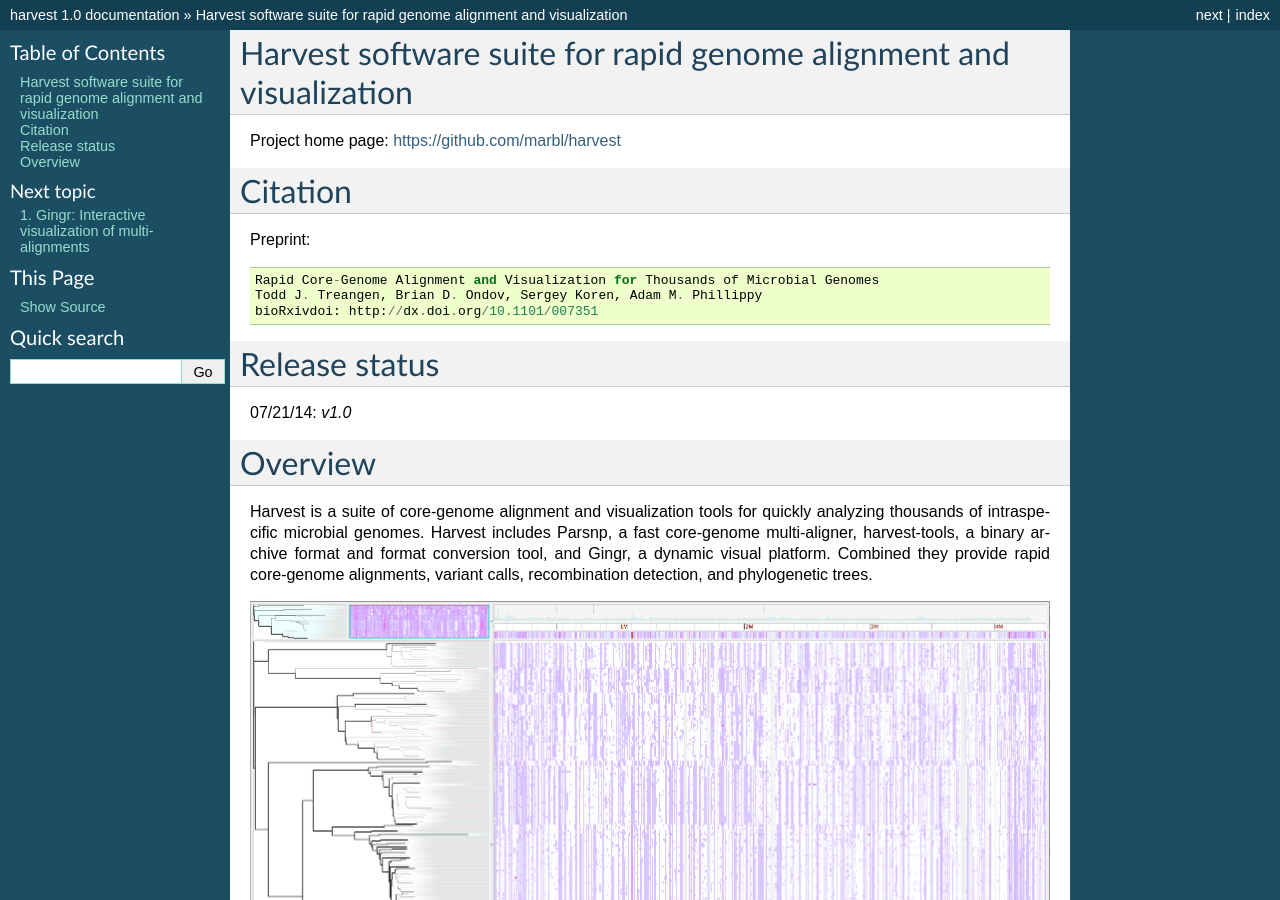
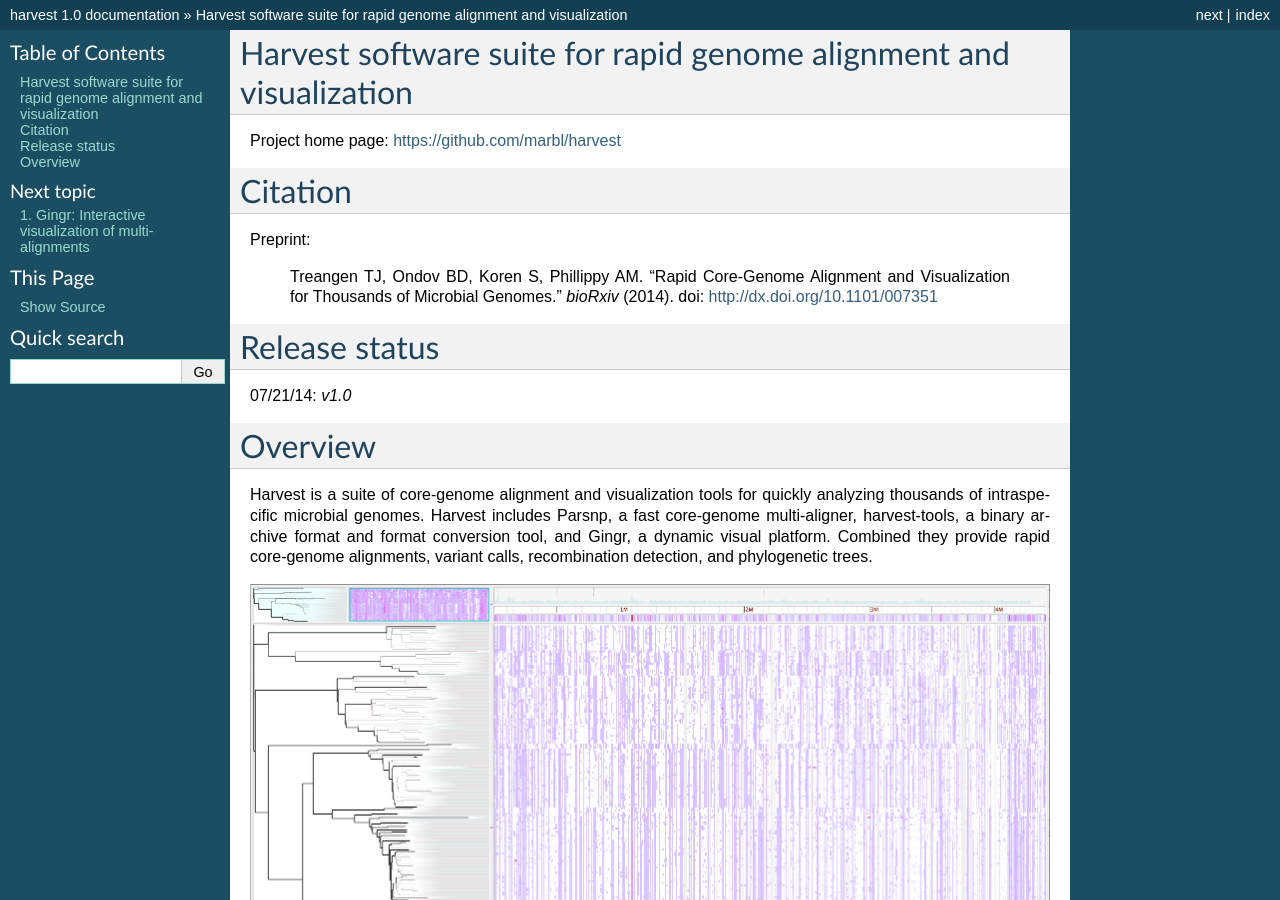
Before and after one commit to marbl/harvest, a Sphinx documentation site: the page built from docs/index.rst, in a window 1280 px wide and 900 px high. Built offline with Sphinx 7.4.7, drawn with Linux system fonts in a browser that asks for light colours; pages that are not in the unit, such as notebooks, are missing from menus.

Commit message:
Update index.rst

```diff
--- a/docs/index.rst
+++ b/docs/index.rst
@@ -13,11 +13,11 @@ Project home page: https://github.com/marbl/harvest
 Citation
 ==============
 
-Preprint::
+Preprint:
 
-   Rapid Core-Genome Alignment and Visualization for Thousands of Microbial Genomes
-   Todd J. Treangen, Brian D. Ondov, Sergey Koren, Adam M. Phillippy
-   bioRxivdoi: http://dx.doi.org/10.1101/007351
+   Treangen TJ, Ondov BD, Koren S, Phillippy AM.
+   "Rapid Core-Genome Alignment and Visualization for Thousands of Microbial Genomes."
+   *bioRxiv* (2014). doi: http://dx.doi.org/10.1101/007351
 
 ==============
 Release status
```
